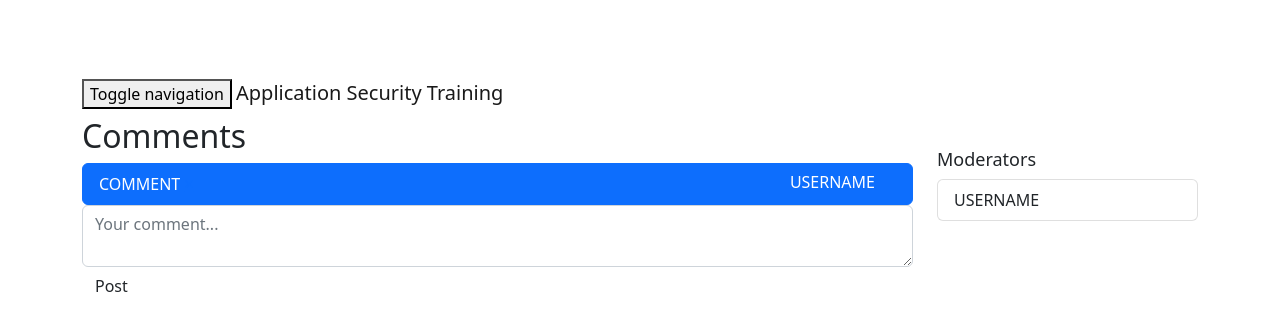
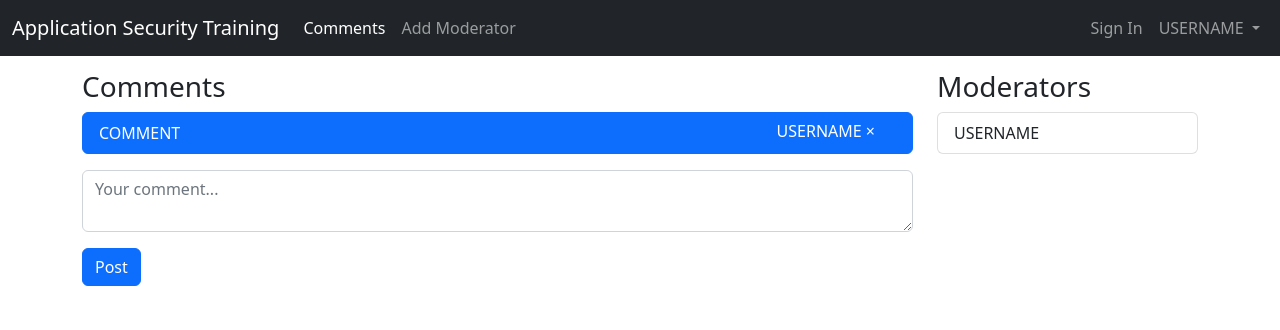
Before and after one commit to JohnNKing/appsecdemo-js, a website built with webpack: page src/index.html in a window 1280 px wide. Built offline with nearby package versions, Linux system fonts and the light colour scheme.

Commit message:
Fixing main page formatting to work with Bootstrap 5

```diff
--- a/src/index.html
+++ b/src/index.html
@@ -8,33 +8,38 @@
 	<meta name="viewport" content="width=device-width, initial-scale=1">
 
 	<script defer crossorigin="anonymous" src="https://cdnjs.cloudflare.com/ajax/libs/jquery/1.12.3/jquery.min.js" integrity="sha512-mx0L9xs+R5jFQ6OoBbS9oOfdPyymQXsrSAjJ8rncuCxA9FPPrlrCxrr8Xwo+N246jOgHtIPBR0eF61OQuPSoDg=="></script>
-	<script defer crossorigin="anonymous" src="https://cdnjs.cloudflare.com/ajax/libs/bootstrap/5.2.0/js/bootstrap.min.js" integrity="sha512-8Y8eGK92dzouwpROIppwr+0kPauu0qqtnzZZNEF8Pat5tuRNJxJXCkbQfJ0HlUG3y1HB3z18CSKmUo7i2zcPpg=="></script>
+	<script defer crossorigin="anonymous" src="https://cdnjs.cloudflare.com/ajax/libs/twitter-bootstrap/5.2.0/js/bootstrap.bundle.min.js" integrity="sha512-9GacT4119eY3AcosfWtHMsT5JyZudrexyEVzTBWV3viP/YfB9e2pEy3N7WXL3SV6ASXpTU0vzzSxsbfsuUH4sQ=="></script>
 	<link rel="stylesheet" crossorigin="anonymous" href="https://cdnjs.cloudflare.com/ajax/libs/bootstrap/5.2.0/css/bootstrap.min.css" integrity="sha512-XWTTruHZEYJsxV3W/lSXG1n3Q39YIWOstqvmFsdNEEQfHoZ6vm6E9GK2OrF6DSJSpIbRbi+Nn0WDPID9O7xB2Q==">
 </head>
 
 <body>
-	<nav class="navbar navbar-inverse navbar-fixed-top">
-		<div class="container">
-			<div class="navbar-header">
-				<button type="button" class="navbar-toggle collapsed" data-toggle="collapse" data-target="#navbar" aria-expanded="false" aria-controls="navbar">
-					<span class="sr-only">Toggle navigation</span> <span class="icon-bar"></span> <span class="icon-bar"></span> <span class="icon-bar"></span>
-				</button>
-				<a class="navbar-brand" href="./">Application Security Training</a>
-			</div>
+	<nav class="navbar fixed-top navbar-expand-lg navbar-dark bg-dark">
+		<div class="container-fluid">
+			<a class="navbar-brand" href="./">Application Security Training</a>
+			<button class="navbar-toggler" type="button" data-bs-toggle="collapse" data-bs-target="#navbar" aria-controls="navbar" aria-expanded="false" aria-label="Toggle navigation">
+				<span class="navbar-toggler-icon"></span>
+			</button>
 			<div id="navbar" class="collapse navbar-collapse">
-				<ul class="nav navbar-nav">
-					<li><a href="./">Comments</a></li>
+				<ul class="navbar-nav me-auto">
+					<li class="nav-item">
+						<a class="nav-link active" href="./">Comments</a>
+					</li>
+					<li class="nav-item">
+						<a class="nav-link" href="addMod.jsp">Add Moderator</a>
+					</li>
+				</ul>
 
-					<li><a href="addMod.jsp">Add Moderator</a></li>
-				</ul>
-				<ul class="nav navbar-nav navbar-right">
-					<li><a href="login.jsp">Sign In</a></li>
+				<ul class="navbar-nav">
+					<li class="nav-item">
+						<a class="nav-link" href="login.jsp">Sign In</a>
+					</li>
 
-					<li class="dropdown">
-						<a href="#" class="dropdown-toggle" data-toggle="dropdown" role="button" aria-haspopup="true" aria-expanded="false">USERNAME <span class="caret"></span></a>
-						<ul class="dropdown-menu">
-							<li><a href="change-password.jsp">Change Password</a></li>
-							<li><a href="Logout">Sign Out</a></li>
+					<li class="nav-item dropdown dropdown-menu-end">
+						<a href="#" class="nav-link dropdown-toggle" data-bs-toggle="dropdown" role="button" aria-expanded="false">USERNAME <span class="caret"></span></a>
+
+						<ul class="dropdown-menu dropdown-menu-end">
+							<li><a class="dropdown-item" href="change-password.jsp">Change Password</a></li>
+							<li><a class="dropdown-item" href="Logout">Sign Out</a></li>
 						</ul>
 					</li>
 				</ul>
@@ -46,30 +51,26 @@
 		<div class="row">
 			<div class="col-xs-12 col-sm-9">
 
-				<h2>Comments</h2>
-				<ul class="list-group">
+				<h3>Comments</h3>
+				<ul class="list-group mb-3">
 						<li class="list-group-item active">
 							COMMENT
-							<a href="DeleteComment?id=COMMENTID" class="close">&times;</a>
-
-								<span class="label">
-									USERNAME
-								</span>
-							</li>
+							<span class="label">
+								USERNAME
+								<a href="DeleteComment?id=COMMENTID" class="close">&times;</a>
+							</span>
 						</li>
 				</ul>
 
-				<form id="form" action="AddComment" method="POST" class="">
-					<div class="form-group">
-						<textarea name="comment" class="form-control" placeholder="Your comment..."></textarea>
-					</div>
-					<button type="submit" class="btn btn-default">Post</button>
+				<form id="form" action="AddComment" method="POST">
+					<textarea name="comment" class="form-control mb-3" placeholder="Your comment..."></textarea>
+					<button type="submit" class="btn btn-primary mb-3">Post</button>
 				</form>
 
 			</div>
 			<div class="col-xs-12 col-sm-3">
 
-				<h4>Moderators</h4>
+				<h3>Moderators</h3>
 				<ul class="list-group">
 					<li class="list-group-item">USERNAME</li>
 				</ul>
--- a/src/styles/main.css
+++ b/src/styles/main.css
@@ -16,3 +16,8 @@ form {
     line-height: 21px;
     padding-right: 21px;
 }
+
+.label a {
+    color: white;
+    text-decoration: none;
+}
```
